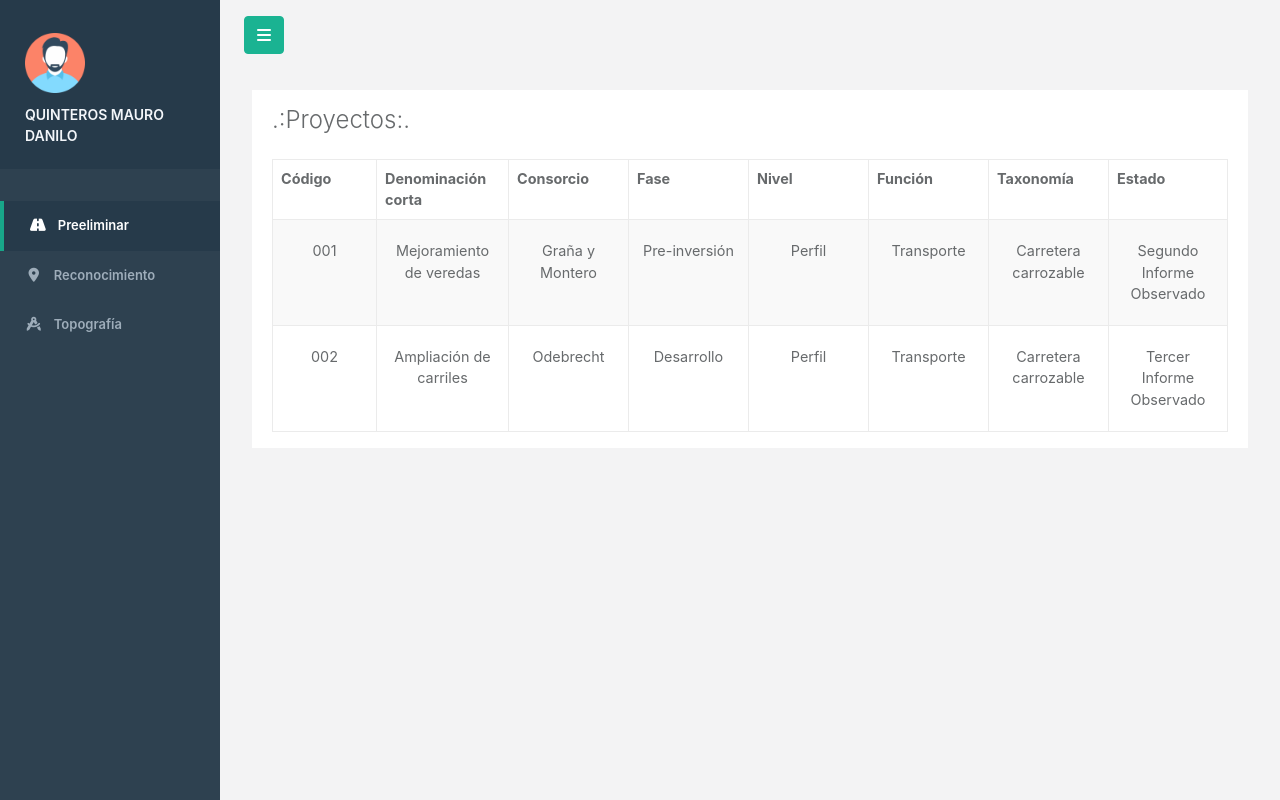
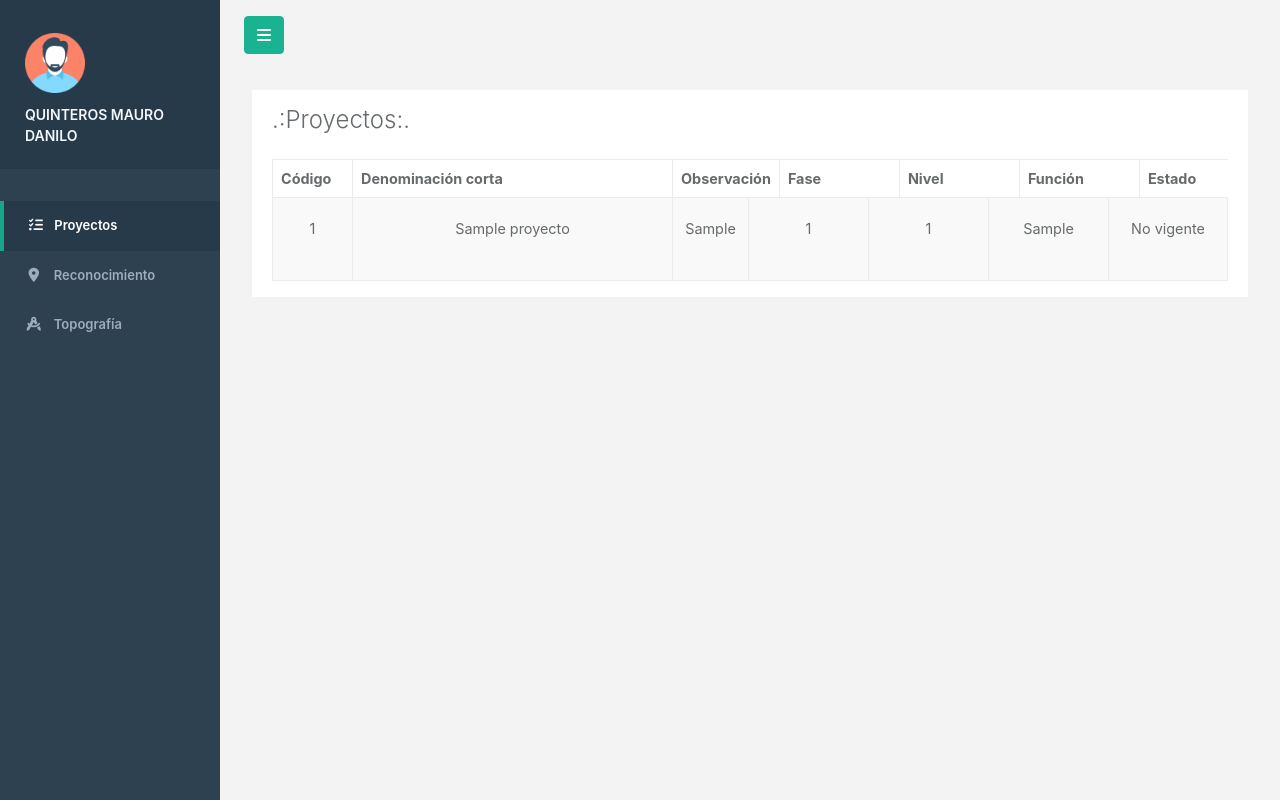
Before and after one commit to mauroquinteroos/software-project, a Django app: page /proyecto/ in a window 1280 px wide. Run offline with Django 3.2, Linux system fonts and the light colour scheme; tables that the repository leaves empty hold one stand-in row (values such as "Sample post"); some libraries are stand-ins or nearby versions.

Commit message:
Add query to project page

```diff
--- a/T/models.py
+++ b/T/models.py
@@ -44,8 +44,8 @@ class Proyecto(models.Model):
   costoTotal = models.DecimalField(max_digits=14, decimal_places=12)
   costDirecto = models.DecimalField(max_digits=14, decimal_places=12)
   costGGen = models.DecimalField(max_digits=14, decimal_places=12)
-  costImp = models.CharField(max_length=100)
-  costPenalid = models.CharField(max_length=100)
+  costImp = models.DecimalField(max_digits=14, decimal_places=12)
+  costPenalid = models.DecimalField(max_digits=14, decimal_places=12)
   codDpto = models.CharField(max_length=2)
   codProv = models.CharField(max_length=2)
   codDist = models.CharField(max_length=2)
--- a/T/static/css/global.css
+++ b/T/static/css/global.css
@@ -24,7 +24,6 @@ body {
 a, a:hover, a:focus {
   color: inherit;
   text-decoration: none;
-  transition: var(--transition);
 }
 #content {
   width: auto;
@@ -261,11 +260,14 @@ a, a:hover, a:focus {
   display: grid;
   grid-template-columns: 7.5rem 12.5rem 7.5rem auto repeat(2,7.5rem);
 }
-.route--rowpy{
-
-    display: grid;
-    grid-template-columns: 6.5rem auto 7.5rem 7.5rem 7.5rem 7.5rem 7.5rem 7.5rem;
-
+.route--row-py {
+  display: grid;
+  grid-template-columns: 5rem 20rem auto repeat(4,7.5rem);
+}
+.route--row-py.body {
+  grid-template-rows: 5.1875rem;
+  max-height: 5.1875rem;
+  transition: .3s;
 }
 /* --- Stretch Section --- */
 .stretch--row {
--- a/T/static/js/javascript.js
+++ b/T/static/js/javascript.js
@@ -1,30 +1,43 @@
-var toggler = document.getElementsByClassName("caret");
-var i;
-
-for (i = 0; i < toggler.length; i++) {
-  toggler[i].addEventListener("click", function() {
-    this.parentElement.querySelector(".nested").classList.toggle("active");
-    this.classList.toggle("caret-down");
-  });
-}
-
 const $sidebar = document.querySelector('#sidebar')
 const $sidebarBtn = document.querySelector('#sidebar-btn')
+const $sidebarHeader = document.querySelector('#sidebar-header')
+const $childsHeader = $sidebarHeader.querySelectorAll('#sidebar-header > *')
+const $textSidebar = document.querySelectorAll('.sidebar--item-text')
+
+//Sidebar Events
 $sidebarBtn.addEventListener('click', () => {
   $sidebar.classList.toggle('hidden')
 })
-const $sidebarHeader = document.querySelector('#sidebar-header')
-const $childsHeader = $sidebarHeader.querySelectorAll('#sidebar-header > *')
-const $textSidebar = document.querySelectorAll('.sidebar--item-text')
+$sidebar.addEventListener('transitionstart', () => {
+  if($sidebar.classList.contains('hidden')) {
+    $textSidebar.forEach(item => item.style.visibility = 'hidden')
+  }
+})
+$sidebarHeader.addEventListener("transitionend", () => {
+  if(!$sidebar.classList.contains('hidden')) {
+    $textSidebar.forEach(item => item.style.visibility = 'visible')
+  }
+})
 $sidebarHeader.addEventListener("transitionstart", () => {
   if($sidebar.classList.contains('hidden')) {
     $childsHeader.forEach(item => item.style.visibility = 'hidden')
-    $textSidebar.forEach(item => item.style.display = 'none')
   }
 });
 $sidebarHeader.addEventListener("transitionend", () => {
   if(!$sidebar.classList.contains('hidden')) {
     $childsHeader.forEach(item => item.style.visibility = 'visible')
-    $textSidebar.forEach(item => item.style.display = 'inline-block')
   }
 });
+
+
+
+// Tree View
+// var toggler = document.getElementsByClassName("caret");
+// var i;
+
+// for (i = 0; i < toggler.length; i++) {
+//   toggler[i].addEventListener("click", function() {
+//     this.parentElement.querySelector(".nested").classList.toggle("active");
+//     this.classList.toggle("caret-down");
+//   });
+// }
--- a/T/templates/proyecto.html
+++ b/T/templates/proyecto.html
@@ -23,8 +23,8 @@
         <ul class="list-unstyled sidebar--list" id="sidebar-list">
           <li>
             <a class="sidebar--item active" href="/ruta">
-              <i class="fas fa-road fa-fw icon-sidebar"></i>
-              <span class="sidebar--item-text">Preeliminar</span>
+              <i class="fas fa-tasks icon-sidebar"></i>
+              <span class="sidebar--item-text">Proyectos</span>
             </a>
           </li>
           <li>
@@ -57,43 +57,35 @@
               <div class="route--section">
                 <h2 class="section--title">.:Proyectos:.</h2>
                 <div class="table--container">
-                  <div class="table--row head route--rowpy">
+                  <div class="table--row head route--row-py">
                     <p class="table--item">Código</p>
                     <p class="table--item">Denominación corta</p>
-                    <p class="table--item">Consorcio</p>
-                    <p class="table--item ">Fase</p>
+                    <p class="table--item">Observación</p>
+                    <p class="table--item">Fase</p>
                     <p class="table--item">Nivel</p>
                     <p class="table--item">Función</p>
-                    <p class="table--item">Taxonomía</p>
                     <p class="table--item">Estado</p>
                   </div>
                   <div class="table--body">
-                    <div class="table--row route--rowpy body">
-                      <p class="table--item body">001</p>
-                      <p class="table--item body">Mejoramiento de veredas</p>
-                      <p class="table--item body">Graña y Montero</p>
-                      <p class="table--item body ">Pre-inversión</p>
-                      <p class="table--item body">Perfil</p>
-                      <p class="table--item body">Transporte</p>
-                      <p class="table--item body">Carretera carrozable</p>
-                      <p class="table--item body">Segundo Informe Observado</p>
-                    </div>
-                    <div class="table--row route--rowpy body">
-                        <p class="table--item body">002</p>
-                        <p class="table--item body">Ampliación de carriles</p>
-                        <p class="table--item body">Odebrecht</p>
-                        <p class="table--item body ">Desarrollo</p>
-                        <p class="table--item body">Perfil</p>
-                        <p class="table--item body">Transporte</p>
-                        <p class="table--item body">Carretera carrozable</p>
-                        <p class="table--item body">Tercer Informe Observado</p>
-                      </div>
-
+                    {%for project in projects %}
+                      <a href="/proyecto/rutas/{{project.codPyto}}" class="table--row route--row-py body">
+                        <p class="table--item body">{{project.codPyto}}</p>
+                        <p class="table--item body">{{project.nomPyto}}</p>
+                        <p class="table--item body">{{project.observac}}</p>
+                        <p class="table--item body">{{project.codFase}}</p>
+                        <p class="table--item body">{{project.codNivel}}</p>
+                        <p class="table--item body">{{project.codFuncion}}</p>
+                        {% if project.vigente == 1 %}
+                          <p class="table--item body">Vigente</p>
+                        {% else %}
+                          <p class="table--item body">No vigente</p>
+                        {% endif %}
+                      </a>
+                    {% endfor %}
                   </div>
                 </div>
               </div>
             </section>
-
           </div>
         </div>
       </div>
--- a/T/urls.py
+++ b/T/urls.py
@@ -3,6 +3,5 @@ from . import views
 
 urlpatterns = [
     path('', views.proyectos),
-    path('reconocimiento/', views.reconocimiento ),
-     path('ruta/', views.ruta),
+    path('rutas/<int:cod_project>', views.rutas_by_project),
 ]
--- a/T/views.py
+++ b/T/views.py
@@ -1,34 +1,56 @@
+# Django
 from django.shortcuts import render
-from django.http import HttpResponse
+
+# Models
 from T.models import *
-from datetime import datetime
 
-import json
-
-# Llamar Templates
-def ruta(request):
-  proyecto = obtener_proyecto()
-  rutas = obtener_rutas(proyecto.codPyto)
-  return render(request, 'rutas.html', {'proyecto': proyecto, 'rutas': rutas})
-
-def reconocimiento(request):
-  return render(request, 'reconocimiento.html')
-
-def proyectos(request):
-  return render(request, 'proyecto.html')
-# Realizar consultas
-def get_empleado(): # Funcion de prueba, eliminarlo despues
-  empleado = Empleado.objects.get(dni = '77382771')
-  return empleado
-
-def obtener_proyecto():
-  proyecto = Proyecto.objects.get(codPyto = 2)
+# Consultas
+def get_projects():
+  proyecto = Proyecto.objects.all()
   return proyecto
 
-def obtener_rutas(cod):
-  rutas = Ruta.objects.filter(codPyto=cod)
+def get_rutas_project(codProject):
+  rutas = Ruta.objects.filter(codPyto=codProject)
   return rutas
 
-def obtener_tramos():
-  tramos = Tramo.objects.all()
+def get_ruta(codRuta):
+  ruta = Ruta.object.get(codRutaPy=codRuta)
+  return ruta
+
+def get_tramos_ruta(codRuta):
+  tramos = Tramo.objects.filter(codRutaPy=codRuta)
   return tramos
+
+def get_tramo(codTramo):
+  tramo = Tramo.objects.get(codTramoPy=codTramo)
+  return tramo
+
+# prueba
+projects = [
+  {
+    'id': 123,
+    'rutas': 'message 1'
+  },
+  {
+    'id': 245,
+    'rutas': 'message 2'
+  },
+  {
+    'id': 567,
+    'rutas': 'message 3'
+  },
+]
+
+# Controller
+def proyectos(request):
+  projects = get_projects()
+  return render(request, 'proyecto.html', {'projects': projects})
+
+
+def rutas_by_project(request, cod_project):
+  print(cod_project)
+  return render(request, 'rutas.html')
+
+
+def tramos_by_project(request):
+  return render(request, 'rutas.html')
```
Also changed, not shown: T/templates/rutas.html (+8 -11 lines), T/migrations/0002_auto_20200930_0448.py (added).
